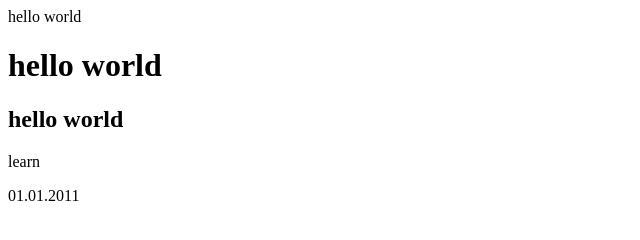
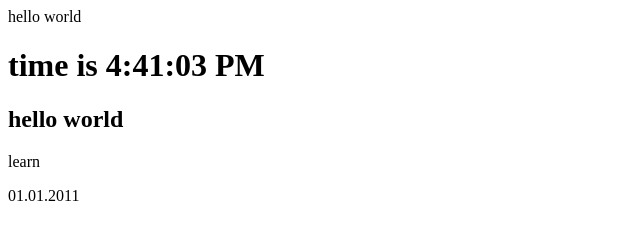
Before and after one commit to DyadyaSerzh/Startreact, a website built with Parcel: page src/index.html in a window 1280 px wide. Shown: the whole page, without its empty margins (0-640 px from the left). Built offline with nearby package versions, Linux system fonts and the light colour scheme.

Commit message:
complit dz

```diff
--- a/src/index.html
+++ b/src/index.html
@@ -11,6 +11,7 @@
 <body>
     <div id="root"></div>
 
+    <div id="timeClass"></div>
     <script crossorigin src="https://unpkg.com/react@16/umd/react.development.js"></script>
     <script crossorigin src="https://unpkg.com/react-dom@16/umd/react-dom.development.js"></script>
     <script src="./index.js"></script>
--- a/src/index.js
+++ b/src/index.js
@@ -10,9 +10,20 @@ const App = () => {
             id: 'parent'
         },
         React.createElement('div', {}, 'hello world', [
-            React.createElement('h1', {}, 'hello world'),
+            React.createElement('h1', {id: 'time'}, ),
             React.createElement('h2', {}, 'hello world'),
             React.createElement(Todo, { title: 'learn', date: '01.01.2011' }),
         ]))
 }
 ReactDOM.render(React.createElement(App), document.getElementById('root'))
+
+function time() {
+    console.log(document.getElementById('timeClass'))
+    let date = new Date().toLocaleTimeString();
+    const timeElement = (
+        React.createElement('span', {},'time is '+ date )
+        );
+    // ReactDOM.render(React.createElement(App), document.getElementsByClassName('timeClass'));
+    ReactDOM.render(timeElement, document.getElementById('time'))
+}
+setInterval( time,1000)
```
